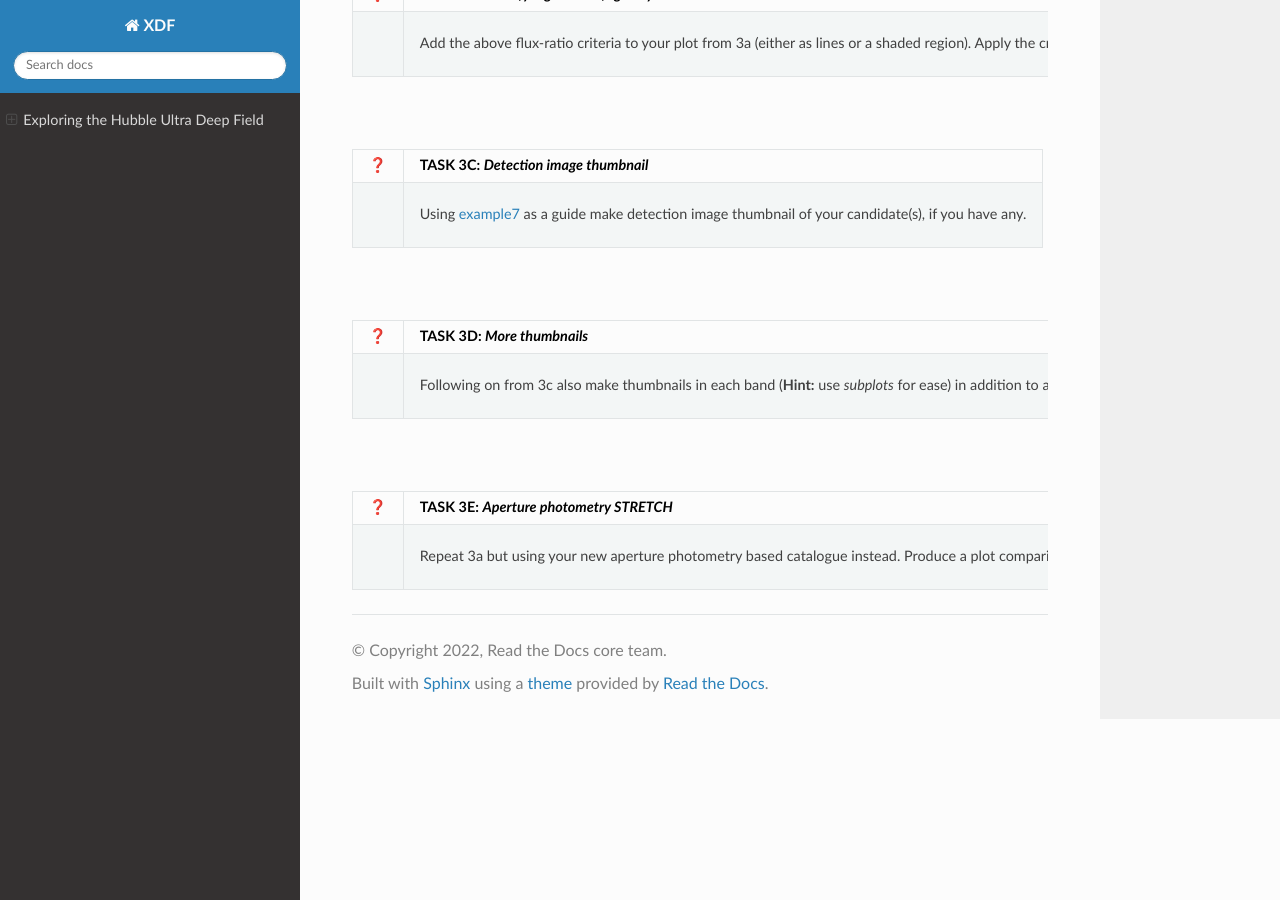
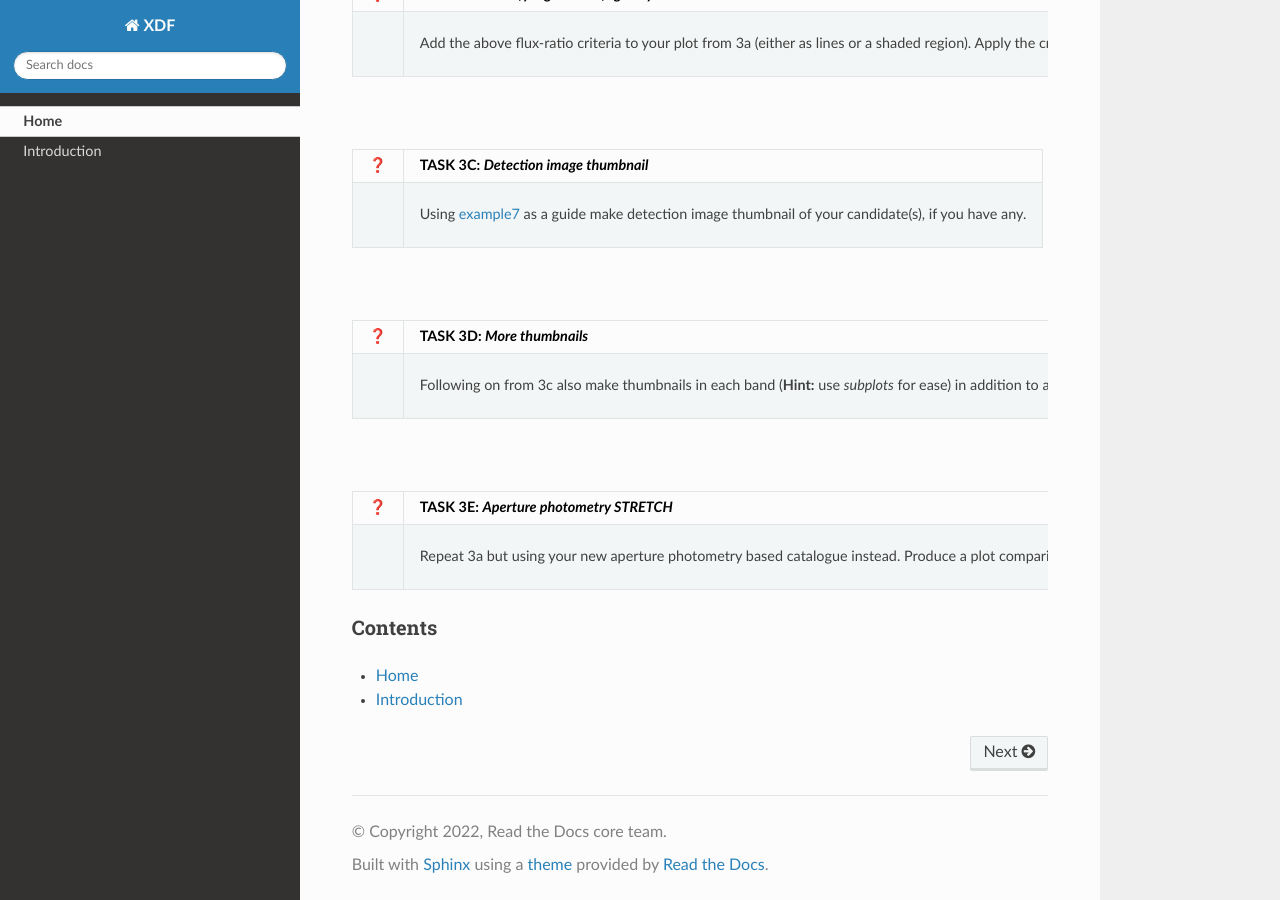
Before and after one commit to ewanbarclay/readthedocs_XDF, a Sphinx documentation site: the page built from docs/index.rst, in a window 1280 px wide and 900 px high, scrolled down 8363 px. Built offline with Sphinx 7.4.7 and the Read the Docs theme 2.0.0, drawn with Linux system fonts in a browser that asks for light colours.

Commit message:
Update index.rst

```diff
--- a/docs/index.rst
+++ b/docs/index.rst
@@ -306,3 +306,12 @@ In conclusion, our selection criteria can be expressed as follows:
 ========  ========
 |          Repeat 3a but using your new aperture photometry based catalogue instead. Produce a plot comparing the flux ratios with the different methods.
 ========  ========
+
+
+Contents
+--------
+
+.. toctree::
+
+   Home <self>
+   Introduction
```
